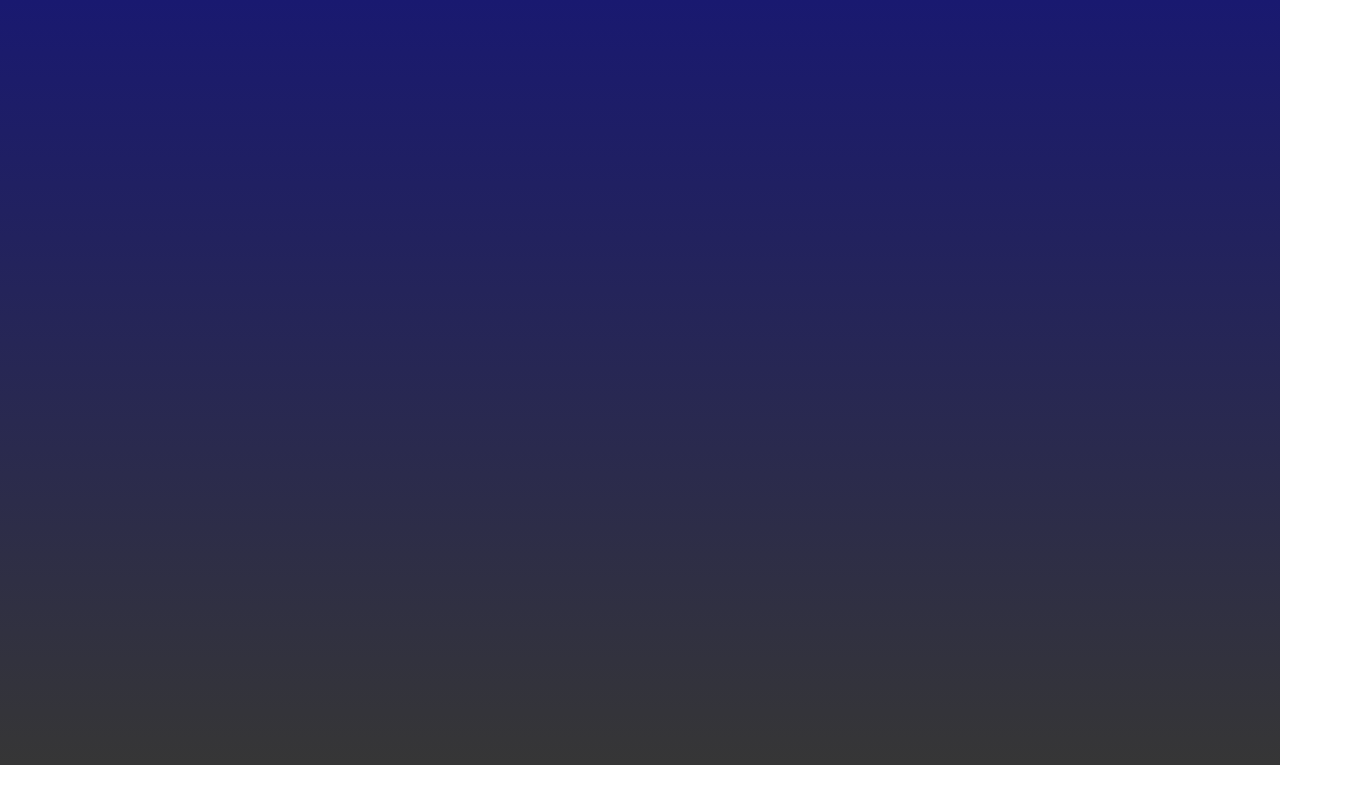
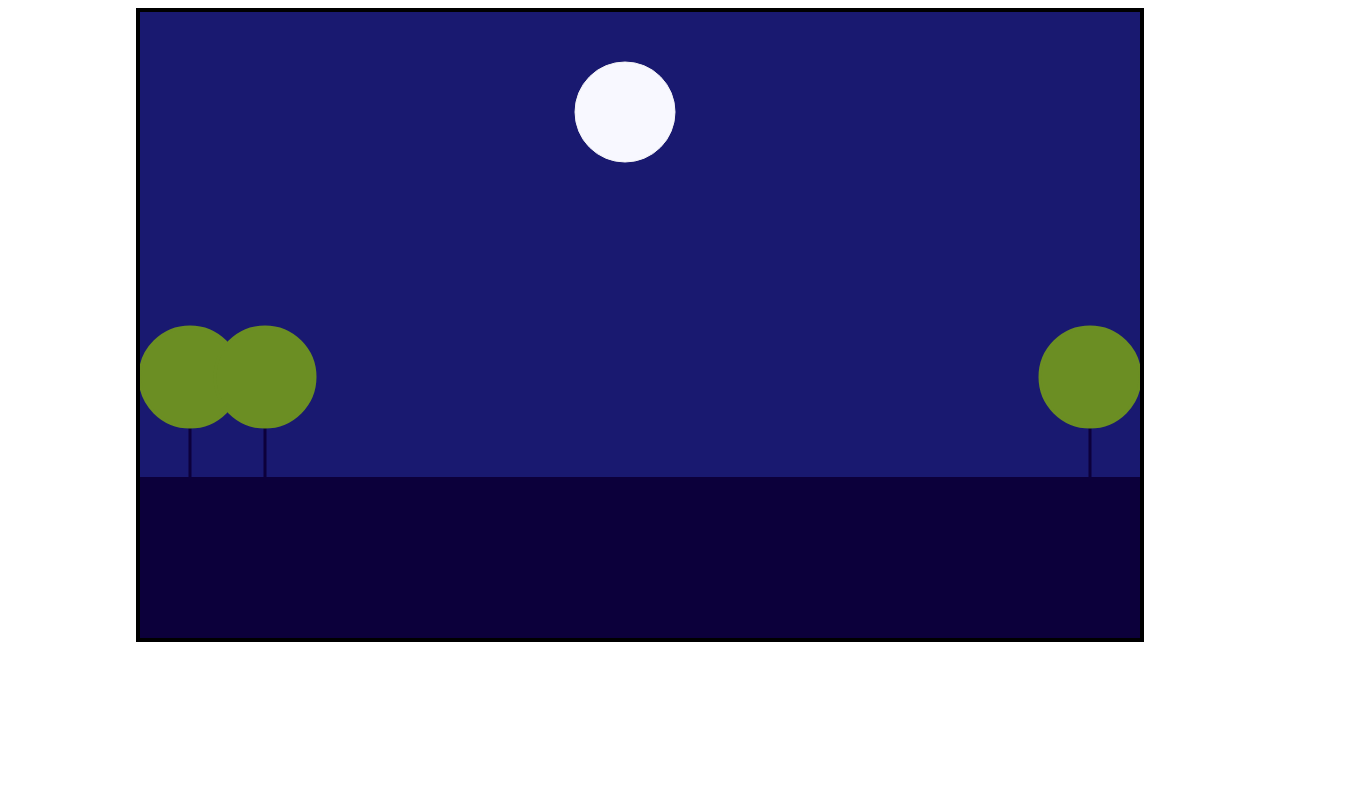
Before and after one commit to GabrielFaria-cyber/Atividade-paisagem, a plain HTML site: page index.html in a window 1280 px wide. Shown: the whole page, 1350 px wide, since content can reach past the window. Drawn offline with Linux system fonts and the light colour scheme.

Commit message:
Atualização

```diff
--- a/CSS/estilo.css
+++ b/CSS/estilo.css
@@ -1,7 +1,8 @@
-body{
-	background-image:linear-gradient(#191970, #363636);
-	background-repeat:no-repeat;
-	background-position:center;
-	background-size:cover;
-	margin-bottom:10%;
+canvas{
+    border:4px solid #000;
+    display:block;
+    margin-left:auto;
+    margin-right:auto;
+    background-color: #191970;
+
 }
--- a/index.html
+++ b/index.html
@@ -4,12 +4,12 @@
     <meta charset="UTF-8">
     <meta http-equiv="X-UA-Compatible" content="IE=edge">
     <meta name="viewport" content="width=device-width, initial-scale=1.0">
-    <meta name="description" content="Título:Canvas Autores: Gabriel Faria e Juliana Data:/05/2023">
+    <meta name="description" content="Título:Canvas Autores: Gabriel Faria e Juliana Data:03/05/2023">
     <link rel="stylesheet" href="css/estilo.css"/>
     <title>Paisagem</title>
 </head>
 <body>
-    <canvas id ="canvas" width="1342px" height="625px"></canvas>
+    <canvas id ="canvas" width="1000px" height="626px"></canvas>
     <script src="js/script.js"></script>
 </body>
 </html>
--- a/js/script.js
+++ b/js/script.js
@@ -1,2 +1,59 @@
 const canvas=document.getElementById('canvas');
 const CTX=canvas.getContext('2d');
+
+CTX.fillStyle='#0c003b';
+CTX.fillRect(0, 465, 1000, 165);
+
+//Lua
+CTX.strokeStyle='#F5F5F5';
+CTX.beginPath();
+CTX.arc(485, 100, 50, 0, Math.PI * 2);
+CTX.fillStyle='#F8F8FF';
+CTX.fill();
+CTX.stroke();
+
+//Árvore 1
+CTX.strokeStyle='#0c003b';
+CTX.lineWidth=3;
+CTX.beginPath();
+CTX.moveTo(50, 350);
+CTX.lineTo(50, 465);
+CTX.fill();
+CTX.stroke();
+
+CTX.strokeStyle='#6B8E23';
+CTX.beginPath();
+CTX.arc(50, 365, 50, 0, Math.PI * 2);
+CTX.fillStyle='#6B8E23';
+CTX.fill();
+CTX.stroke();
+
+//Árvore 2
+CTX.strokeStyle='#0c003b';
+CTX.beginPath();
+CTX.moveTo(125, 405);
+CTX.lineTo(125, 465);
+CTX.fill();
+CTX.stroke();
+
+CTX.strokeStyle='#6B8E23';
+CTX.beginPath();
+CTX.arc(125, 365, 50, 0, Math.PI * 2);
+CTX.fillStyle='#6B8E23';
+CTX.fill();
+CTX.stroke();
+
+//Árvore 3
+CTX.strokeStyle='#0c003b';
+CTX.beginPath();
+CTX.moveTo(950, 405);
+CTX.lineTo(950, 465);
+CTX.fill();
+CTX.stroke();
+
+CTX.strokeStyle='#6B8E23';
+CTX.beginPath();
+CTX.arc(950, 365, 50, 0, Math.PI * 2);
+CTX.fillStyle='#6B8E23';
+CTX.fill();
+CTX.stroke();
```
